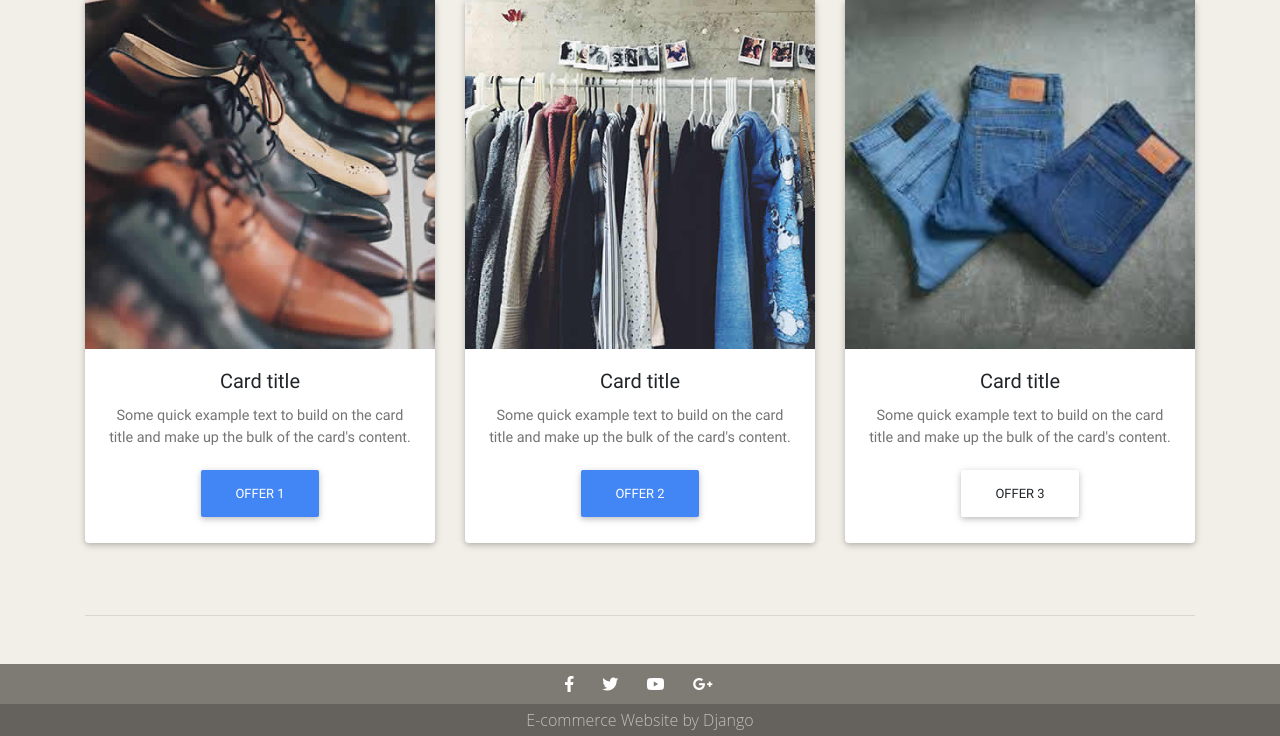
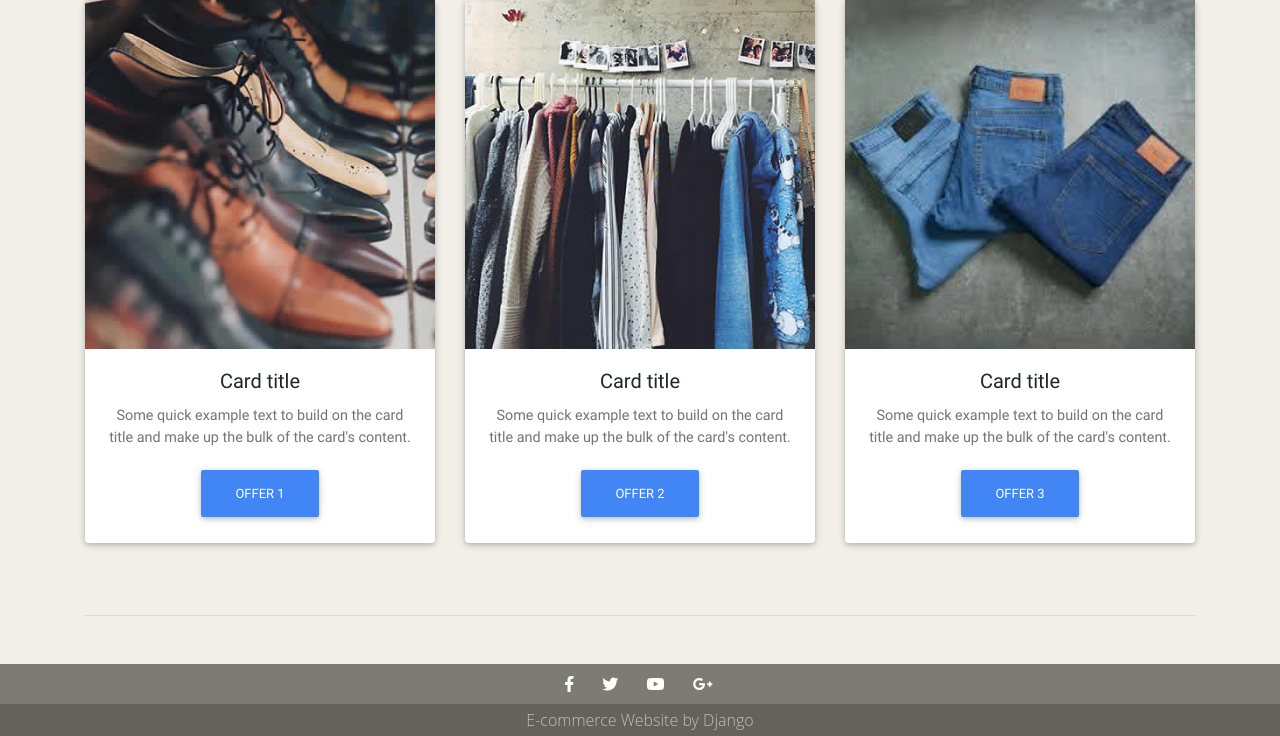
Before and after one commit to Mohamed-Abd-Elazeem/ecommerce-website-django, a Django app: page / in a window 1280 px wide. Shown: the part 1569-2305 px from the top of the page. Run offline with Django 3.2, Linux system fonts and the light colour scheme; some libraries are stand-ins or nearby versions.

Commit message:
Update home.html

```diff
--- a/myapp/templates/home.html
+++ b/myapp/templates/home.html
@@ -124,7 +124,7 @@
                 Some quick example text to build on the card title and make up the bulk of the
                 card's content.
               </p>
-              <a href="/product/7" class="btn btn-primaraay" data-mdb-ripple-init>Offer 3</a>
+              <a href="/product/7" class="btn btn-primary" data-mdb-ripple-init>Offer 3</a>
             </div>
           </div>
         </div>
```
